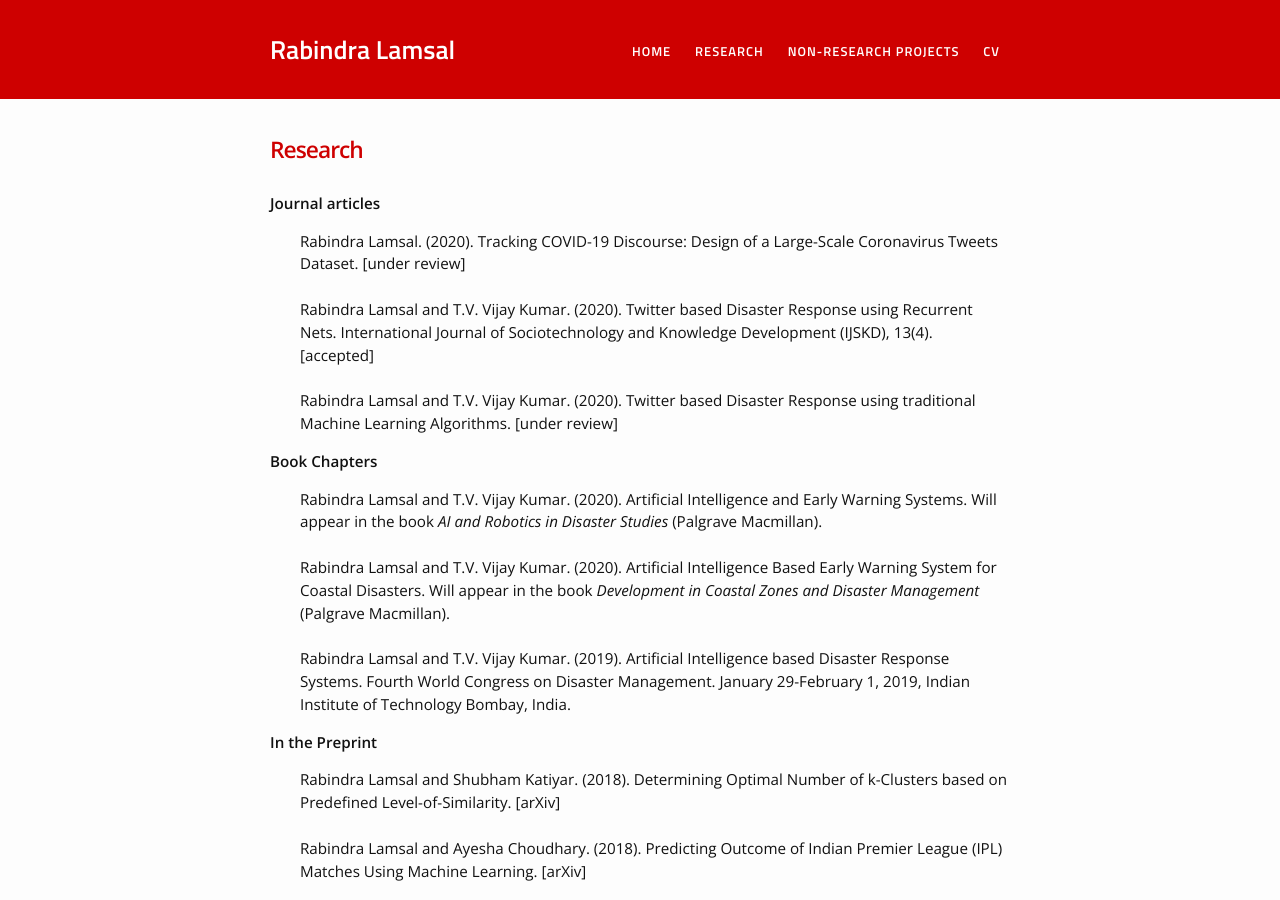
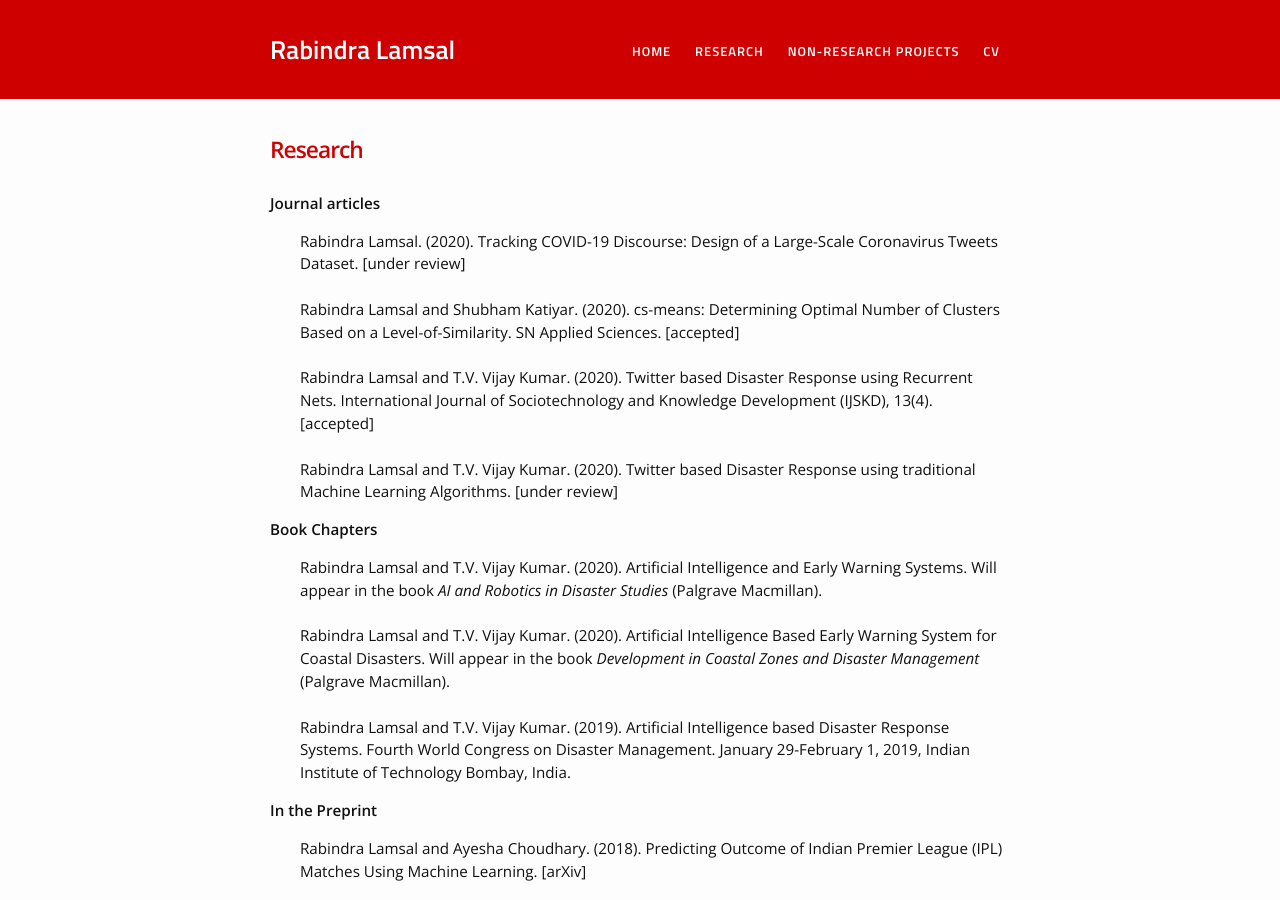
Before and after one commit to rabindralamsal/personal-site, a Jekyll site: the page built from research.md, in a window 1280 px wide and 900 px high. Built offline with Jekyll 4.4.1, drawn with Linux system fonts in a browser that asks for light colours.

Commit message:
Update research.md

```diff
--- a/research.md
+++ b/research.md
@@ -7,6 +7,8 @@ title: Research
 <ul>
 
 Rabindra Lamsal. (2020). Tracking COVID-19 Discourse: Design of a Large-Scale Coronavirus Tweets Dataset. [under review] <br><br>
+
+Rabindra Lamsal and Shubham Katiyar. (2020). cs-means: Determining Optimal Number of Clusters Based on a Level-of-Similarity. SN Applied Sciences. [accepted]<br><br>
 
 Rabindra Lamsal and T.V. Vijay Kumar. (2020). Twitter based Disaster Response using Recurrent Nets. International Journal of Sociotechnology and Knowledge
 Development (IJSKD), 13(4). [accepted]<br><br>
@@ -33,8 +35,6 @@ Rabindra Lamsal and T.V. Vijay Kumar. (2019). Artificial Intelligence based Disa
 
 <ul>
 
-Rabindra Lamsal and Shubham Katiyar. (2018). Determining Optimal Number of k-Clusters based on Predefined Level-of-Similarity. [arXiv]<br><br>
-
 Rabindra Lamsal and Ayesha Choudhary. (2018). Predicting Outcome of Indian Premier League (IPL) Matches Using Machine Learning. [arXiv]
 
 </ul>
```
